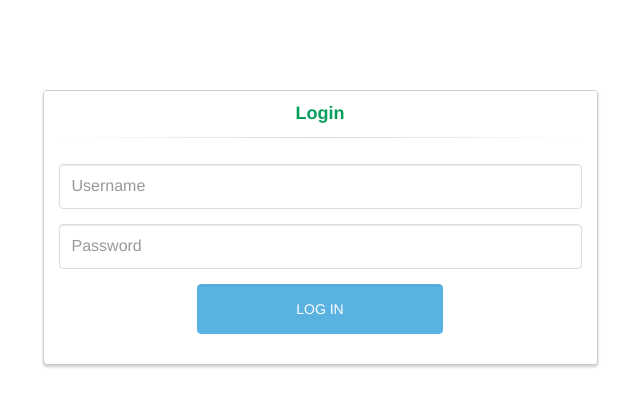
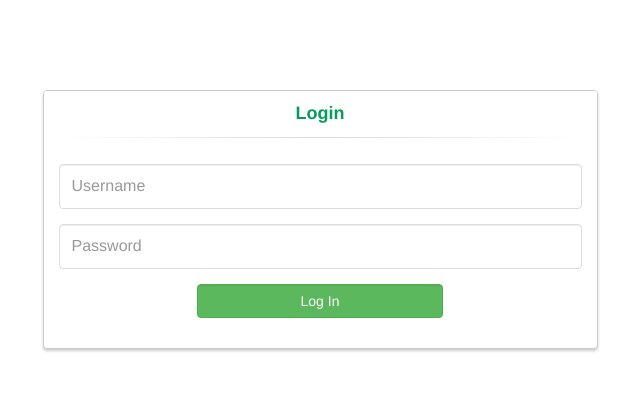
Before and after one commit to kritika58/binplus_assignment, a PHP site: page / in a window 1280 px wide. Shown: the top 407 px of the page, without its empty margins (320-960 px from the left). Run offline with PHP 8.4, Linux system fonts and the light colour scheme; some libraries are stand-ins or nearby versions.

Commit message:
Update index.php
changed login button css class to button-success

```diff
--- a/index.php
+++ b/index.php
@@ -39,7 +39,7 @@
 									<div class="form-group">
 										<div class="row">
 											<div class="col-sm-6 col-sm-offset-3">
-												<input type="submit" name="login-submit" id="login-submit" tabindex="4" class="form-control btn btn-login" value="Log In">
+												<input type="submit" name="login-submit" id="login-submit" tabindex="4" class="form-control btn btn-success" value="Log In">
 											</div>
 										</div>
 									</div>
```
